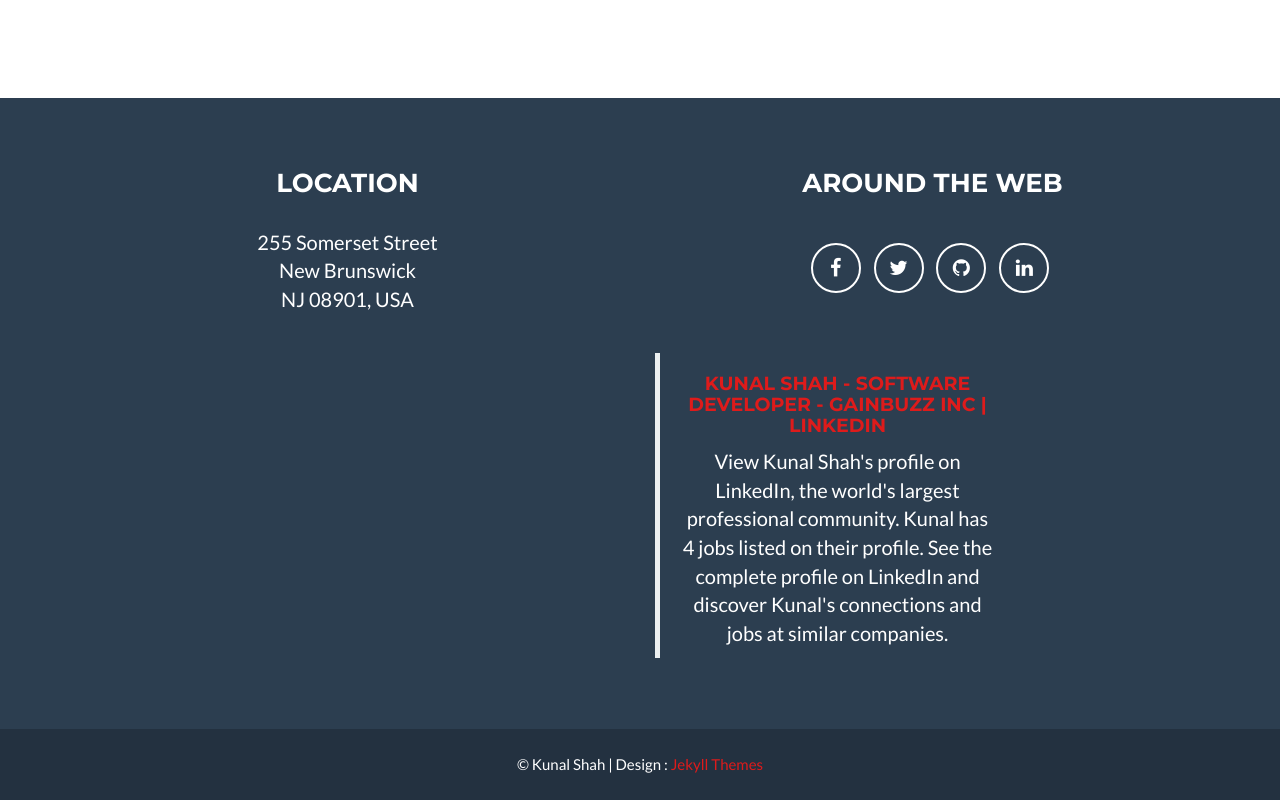
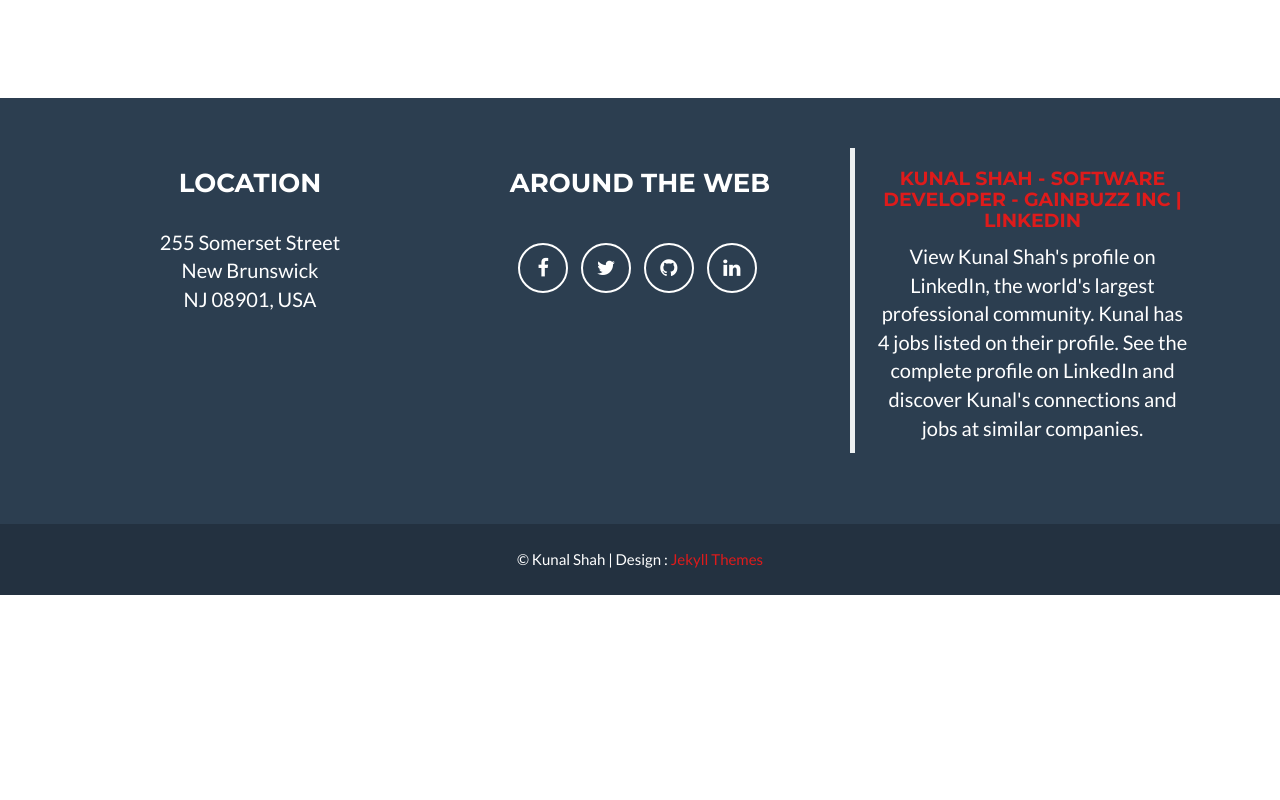
Before and after one commit to kunal0895/kunal0895.github.io, a website: page index.html in a window 1280 px wide. Shown: the part 1700-2500 px from the top of the page. After the commit the page ends 2295 px from the top, so only its background shows below. Drawn offline with nearby package versions, Linux system fonts and the light colour scheme; a script that the page names is missing.

Commit message:
Minor Error footer

```diff
--- a/index.html
+++ b/index.html
@@ -289,13 +289,13 @@
         <div class="footer-above">
             <div class="container">
                 <div class="row">
-                    <div class="footer-col col-md-6">
+                    <div class="footer-col col-md-4">
                         <h3>Location</h3>
                         <p>255 Somerset Street
 						<br>New Brunswick
 						<br>NJ 08901, USA</p>
                     </div>
-                    <div class="footer-col col-md-6">
+                    <div class="footer-col col-md-4">
                         <h3>Around the Web</h3>
                         <ul class="list-inline">
                             <li>
```
